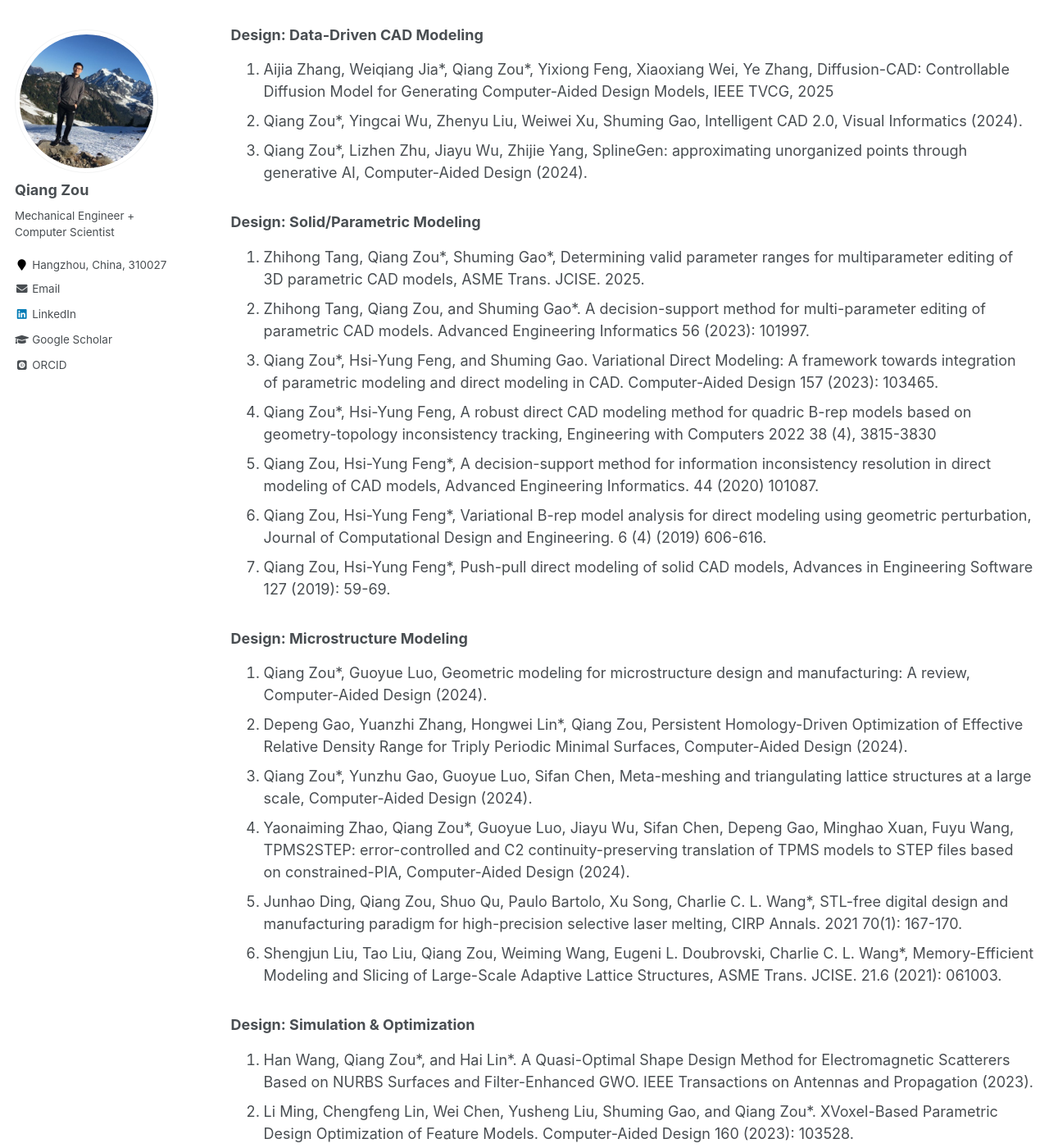
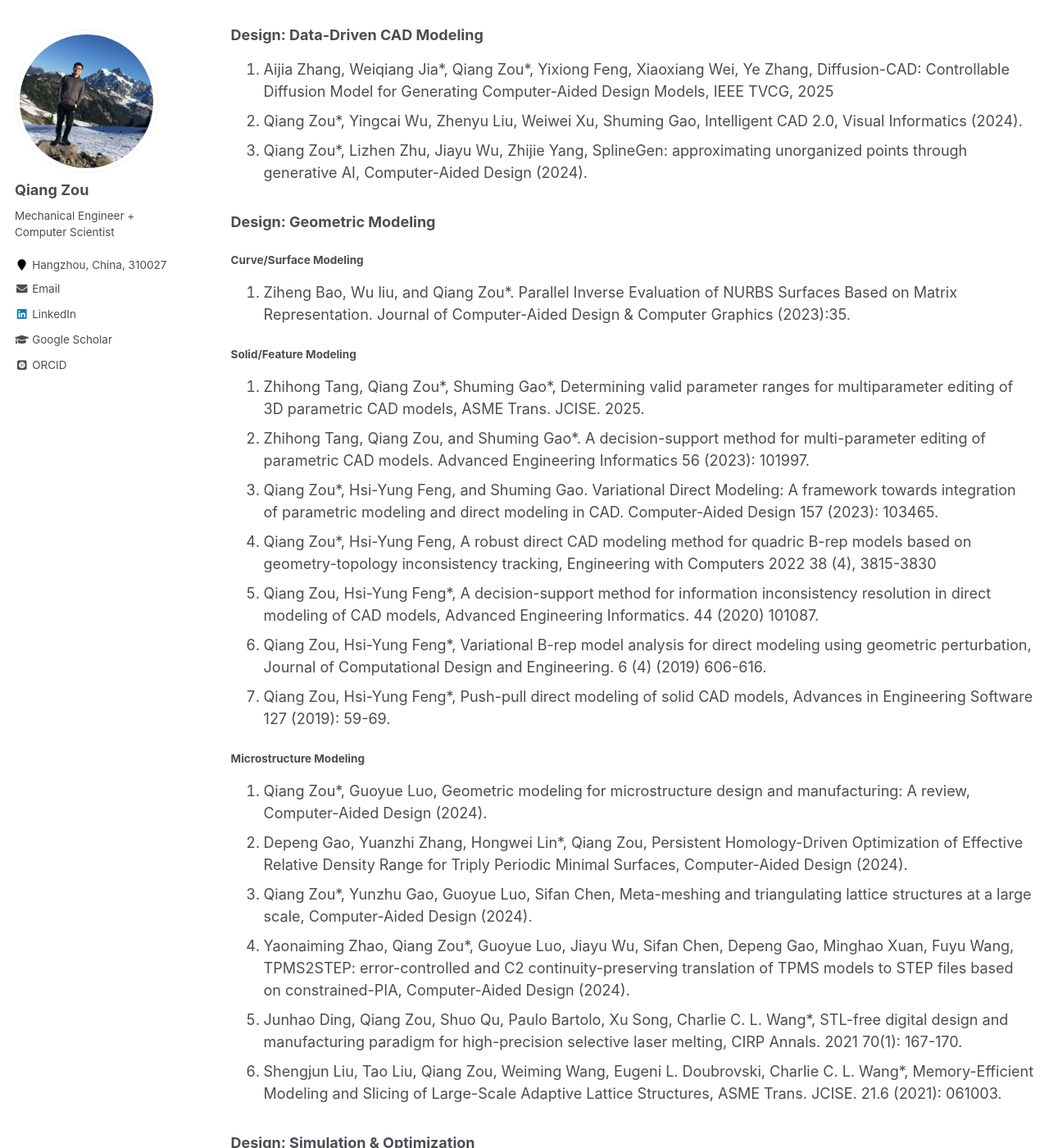
Before and after one commit to Qiang-Zou/Qiang-Zou.github.io, a Jekyll site: the page built from _pages/research.md, in a window 1280 px wide and 1400 px high, scrolled down 1785 px. Shown: the whole window at 82% size. Built offline with Jekyll 4.4.1, drawn with Linux system fonts in a browser that asks for light colours; some web fonts are replaced; some of the changed text lies outside the part shown.

Commit message:
Update research.md

```diff
--- a/_pages/research.md
+++ b/_pages/research.md
@@ -56,7 +56,11 @@
 1. Qiang Zou\*, Yingcai Wu, Zhenyu Liu, Weiwei Xu, Shuming Gao, Intelligent CAD 2.0, Visual Informatics (2024).
 1. Qiang Zou\*, Lizhen Zhu, Jiayu Wu, Zhijie Yang, SplineGen: approximating unorganized points through generative AI, Computer-Aided Design (2024).
 
-### Design: Solid/Parametric Modeling
+### Design: Geometric Modeling
+#### Curve/Surface Modeling
+1. Ziheng Bao, Wu liu, and Qiang Zou\*. Parallel Inverse Evaluation of NURBS Surfaces Based on Matrix Representation. Journal of Computer-Aided Design & Computer Graphics (2023):35.
+
+#### Solid/Feature Modeling
 1. Zhihong Tang, Qiang Zou\*, Shuming Gao\*, Determining valid parameter ranges for multiparameter editing of 3D parametric CAD models, ASME Trans. JCISE. 2025.
 1. Zhihong Tang, Qiang Zou, and Shuming Gao*. A decision-support method for multi-parameter editing of parametric CAD models. Advanced Engineering Informatics 56 (2023): 101997.
 1. Qiang Zou\*, Hsi-Yung Feng, and Shuming Gao. Variational Direct Modeling: A framework towards integration of parametric modeling and direct modeling in CAD. Computer-Aided Design 157 (2023): 103465.
```
Also changed, not shown: other parts of _pages/research.md (+2 -2 lines).
